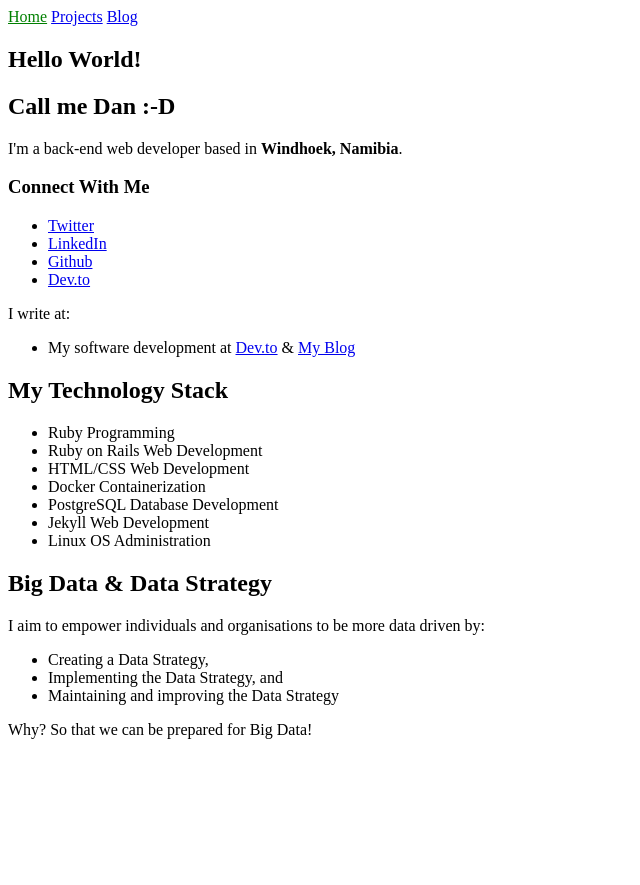
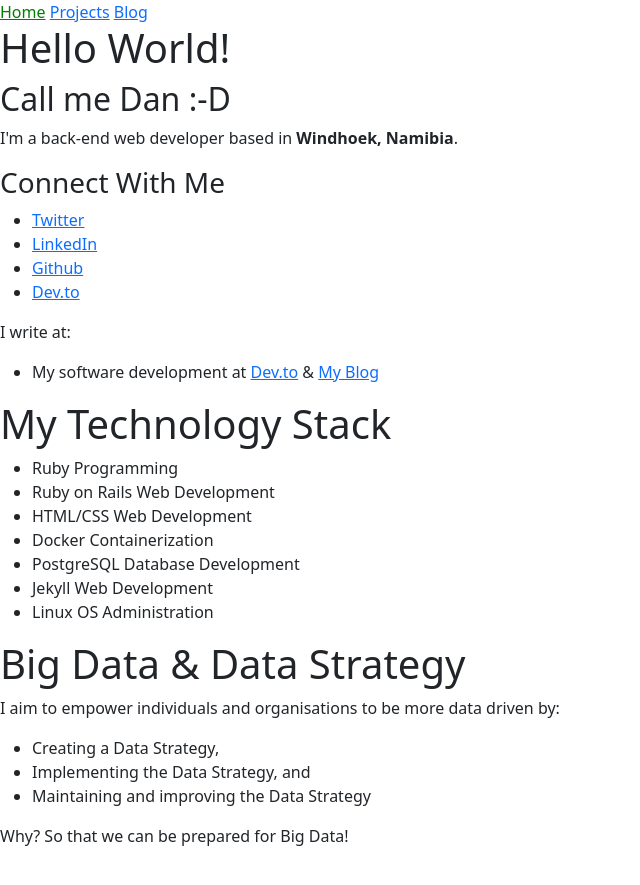
Before and after one commit to otherdcn/otherdcn.github.io, a Jekyll site: the page built from index.html, in a window 1280 px wide. Shown: the top 885 px of the page, without its empty margins (0-640 px from the left). Built offline with Jekyll 4.4.1, drawn with Linux system fonts in a browser that asks for light colours.

Commit message:
Add CDN links for bootstrap

```diff
--- a/_layouts/default.html
+++ b/_layouts/default.html
@@ -4,6 +4,8 @@
     <meta charset="utf-8">
     <title>{{ page.title }}</title>
     <link rel="stylesheet" href="/assets/css/styles.css">
+    <link href="https://cdn.jsdelivr.net/npm/bootstrap@5.0.0-beta1/dist/css/bootstrap.min.css" rel="stylesheet" integrity="sha384-giJF6kkoqNQ00vy+HMDP7azOuL0xtbfIcaT9wjKHr8RbDVddVHyTfAAsrekwKmP1" crossorigin="anonymous">
+    <script src="https://cdn.jsdelivr.net/npm/bootstrap@5.0.0-beta1/dist/js/bootstrap.bundle.min.js" integrity="sha384-ygbV9kiqUc6oa4msXn9868pTtWMgiQaeYH7/t7LECLbyPA2x65Kgf80OJFdroafW" crossorigin="anonymous"></script>
   </head>
   <body>
     {% include navigation.html %}
```
